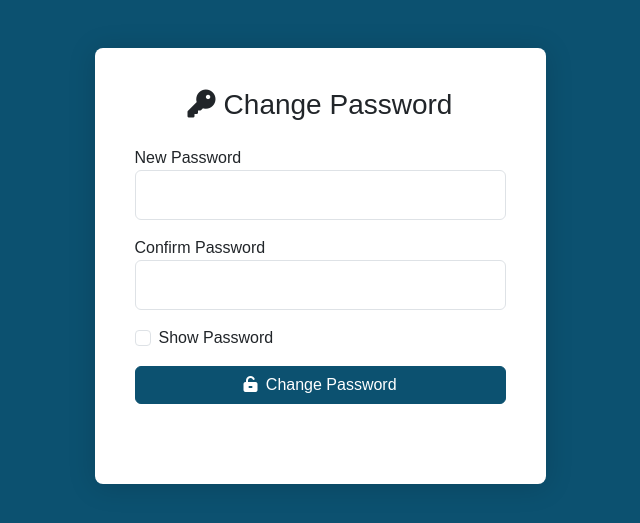
After one commit to Alonzo0511/cpd_system, a Flask app: page /change_password in a window 1280 px wide. The commit adds this page. Shown: the top 523 px of the page, without its empty margins (320-960 px from the left). Run offline with Flask 3, Linux system fonts and the light colour scheme; the visitor is signed in with stand-in values (Sample User, id 1).

Commit message:
change 1st login

```diff
--- a/models.py
+++ b/models.py
@@ -10,6 +10,7 @@ class User(db.Model):
     username = db.Column(db.String(100), unique=True, nullable=False)
     password = db.Column(db.String(255), nullable=False)
     role = db.Column(db.String(50), nullable=False)
+    must_change_password = db.Column(db.Boolean, default=False, nullable=False)
 
 class Employee(db.Model):
     __tablename__ = 'employee'
--- a/routes.py
+++ b/routes.py
@@ -3,6 +3,7 @@ from models import Event, Report, Employee, User
 from flask_login import login_required
 from functools import wraps
 from extensions import db
+from werkzeug.security import generate_password_hash, check_password_hash
 from sqlalchemy import extract, func
 from sqlalchemy.sql import func
 from datetime import datetime, timezone
@@ -56,22 +57,68 @@ def loginadmin():
         password = request.form['password']
 
         # Get user from database using SQLAlchemy
-        user = User.query.filter_by(username=username, password=password).first()
+        user = User.query.filter_by(username=username).first()
 
-        if user:
+        if user and check_password_hash(user.password, password):
             session['logged_in'] = True
             session['user_id'] = user.user_id
             session['username'] = user.username
             session['role'] = user.role
+
+            if user.must_change_password:
+                flash("You must change your password before proceeding.", "warning")
+                return redirect(url_for('routes.change_password'))
             return redirect(url_for('routes.home'))
         else:
             flash("Wrong username or password")
 
     return render_template('login.html')
 
+@routes.route('/change_password', methods=['GET', 'POST'])
+@login_required
+def change_password():
+    if request.method == 'POST':
+        new_password = request.form['new_password']
+        confirm_password = request.form['confirm_password']
 
-# Logout Routes
+        if new_password != confirm_password:
+            flash('Passwords do not match!', 'danger')
+            return redirect(url_for('routes.change_password'))
 
+        user_id = session.get('user_id')
+        user = User.query.get(user_id)
+        if user:
+            user.password = generate_password_hash(new_password)
+            user.must_change_password = True  # Reset the flag
+            db.session.commit()
+
+        flash("Password changed successfully", "success")
+        return redirect(url_for('routes.home'))  # or dashboard/home page
+
+    # This line was missing — needed for GET requests
+    return render_template('change_password.html')
+
+
+def generate_random_password(length=8):
+    """Generate a random password with letters, digits, and special characters."""
+    characters = string.ascii_letters + string.digits + string.punctuation
+    return ''.join(random.choice(characters) for _ in range(length))
+
+@routes.route('/reset_password/<int:user_id>', methods=['GET'])
+@login_required
+def reset_password(user_id):
+    user = User.query.get(user_id)
+    if user:
+        new_password = generate_random_password()
+        user.password = generate_password_hash(new_password)
+        user.must_change_password = True
+        db.session.commit()
+
+        flash(f"Password rest. New password: {new_password}", "info")
+        # Optionally, you can send the new password via email
+    else:
+        flash("User not found!", "danger")
+    return redirect(url_for('routes.users'))
 
 
 #===============================Routes for register users==============================#
@@ -98,18 +145,24 @@ def users():
 @login_required
 def add_users():
     username = request.form.get('username')
-    password = request.form.get('password')
-    confirm_password = request.form.get('confirm_password')
     role = request.form.get('role')
 
-    if password != confirm_password:
-            flash('Passwords do not match!', 'danger')
-            return redirect(url_for('routes.users'))
+    # Generate a random password
+    generated_password = generate_random_password()
+    hashed_password = generate_password_hash(generated_password)
 
-    new_user = User(username=username, password=password, role=role)
+    new_user = User(
+        username=username,
+        password=hashed_password,
+        role=role,
+        must_change_password=True  # force change on first login
+    )
+
     db.session.add(new_user)
     db.session.commit()
 
+    # Show the password on screen or send via email (you choose)
+    flash(f"User added successfully. Temporary password: {generated_password}", "info")
     return redirect(url_for('routes.users'))
 
 
--- /dev/null
+++ b/templates/change_password.html
@@ -0,0 +1,97 @@
+<!DOCTYPE html>
+<html lang="en">
+<head>
+  <meta charset="UTF-8" />
+  <meta name="viewport" content="width=device-width, initial-scale=1.0"/>
+  <title>Change Password</title>
+  <!-- Bootstrap CSS -->
+  <link href="https://cdn.jsdelivr.net/npm/bootstrap@5.3.0/dist/css/bootstrap.min.css" rel="stylesheet"/>
+  <!-- Font Awesome -->
+  <link rel="stylesheet" href="https://cdnjs.cloudflare.com/ajax/libs/font-awesome/6.4.0/css/all.min.css"/>
+  <style>
+    body {
+      background-color: #0c5170;
+      font-family: 'Nunito', sans-serif;
+    }
+    .card {
+      border: none;
+      border-radius: 0.5rem;
+      box-shadow: 0 0.15rem 1.75rem rgba(0, 0, 0, 0.15);
+    }
+    .btn-primary {
+      background-color: #0c5170;
+      border-color: #0c5170;
+    }
+    .form-control {
+      padding: 0.75rem 1rem;
+    }
+  </style>
+</head>
+<body>
+
+<div class="container mt-5">
+  <!-- Flash Messages -->
+  {% with messages = get_flashed_messages(with_categories=true) %}
+    {% if messages %}
+      {% for category, message in messages %}
+        <div class="alert alert-{{ category }} alert-dismissible fade show" role="alert">
+          {{ message }}
+          <button type="button" class="btn-close" data-bs-dismiss="alert" aria-label="Close"></button>
+        </div>
+      {% endfor %}
+    {% endif %}
+  {% endwith %}
+
+  <div class="row justify-content-center">
+    <div class="col-md-5">
+      <div class="card p-4">
+        <div class="card-body">
+          <h3 class="text-center mb-4"><i class="fas fa-key me-2"></i>Change Password</h3>
+
+          <form method="POST">
+            <div class="mb-3">
+              <label>New Password</label>
+              <input type="password" name="new_password" id="new_password" class="form-control" required />
+            </div>
+            <div class="mb-3">
+              <label>Confirm Password</label>
+              <input type="password" name="confirm_password" id="confirm_password" class="form-control" required />
+            </div>
+
+            <div class="form-check mb-3">
+              <input class="form-check-input" type="checkbox" onclick="togglePassword()" id="showPasswordCheck">
+              <label class="form-check-label" for="showPasswordCheck">Show Password</label>
+            </div>
+
+            <button type="submit" class="btn btn-primary w-100">
+              <i class="fas fa-unlock-alt me-1"></i> Change Password
+            </button>
+          </form>
+
+          <div class="text-center mt-3">
+            <a href="{{ url_for('routes.loginadmin') }}" class="text-white">Back to Login</a>
+          </div>
+        </div>
+      </div>
+    </div>
+  </div>
+</div>
+
+<!-- JS -->
+<script>
+  function togglePassword() {
+    var newPw = document.getElementById("new_password");
+    var confirmPw = document.getElementById("confirm_password");
+    if (newPw.type === "password") {
+      newPw.type = "text";
+      confirmPw.type = "text";
+    } else {
+      newPw.type = "password";
+      confirmPw.type = "password";
+    }
+  }
+</script>
+<script src="https://cdn.jsdelivr.net/npm/bootstrap@5.3.0/dist/js/bootstrap.bundle.min.js"></script>
+
+</body>
+</html>
```
Also changed, not shown: migrations/versions/801c894e6fef_add_must_chagne_password.py (added, +32 -0 lines), templates/register.html (+7 -4 lines).
